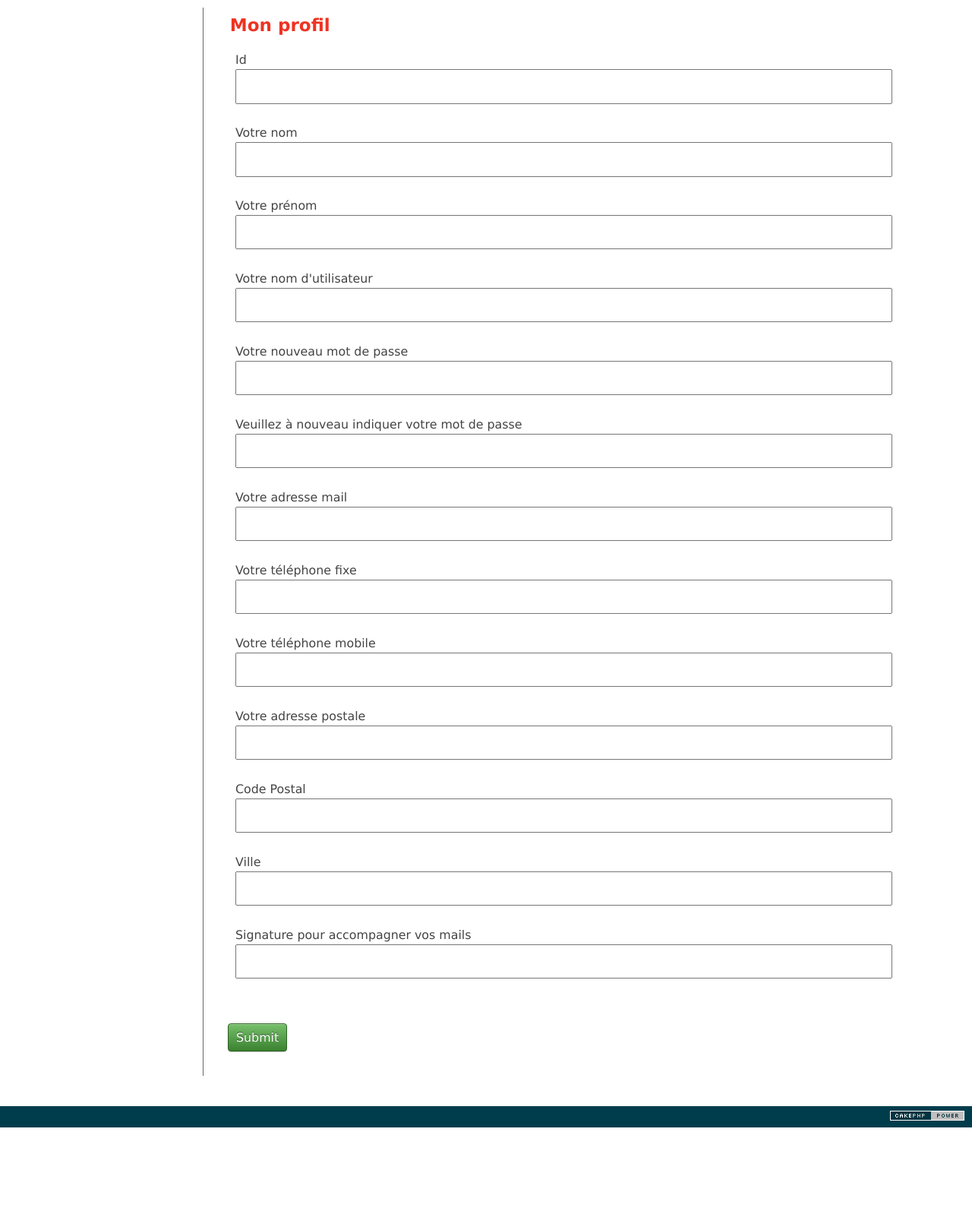
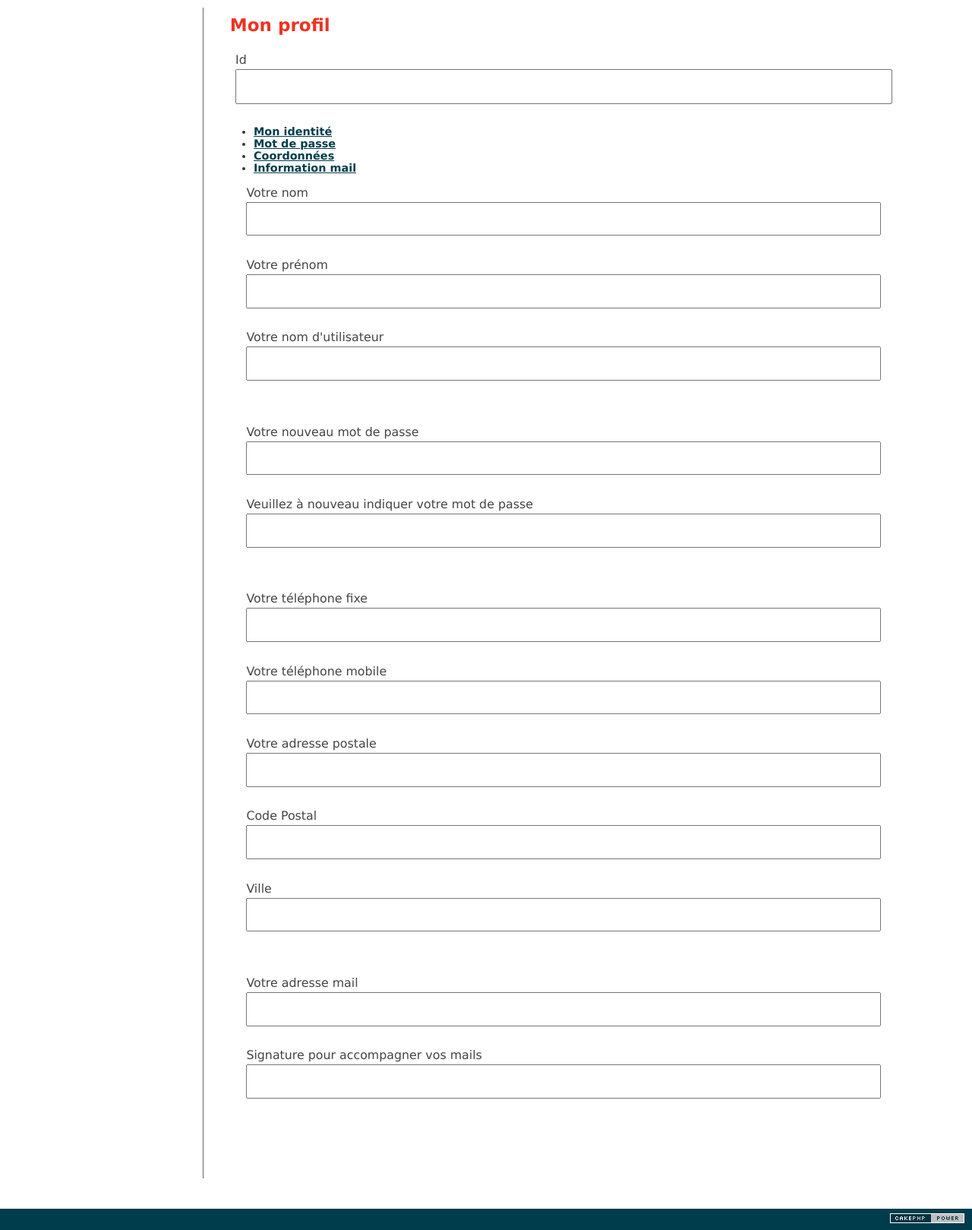
Before and after one commit to leknoppix/bondecommande, a CakePHP app: the page made by app/View/Users/profile.ctp in a window 1280 px wide. Shown: the part 47-1666 px from the top of the page at 76% size. Before the commit the page ends 1531 px from the top, so only its background shows below. Run offline with PHP 8.4 and a stand-in for CakePHP, Linux system fonts and the light colour scheme; the template is opened without the code that fills it, so the values that code supplies are empty; form fields are guessed from the names that the template uses; some libraries are stand-ins or nearby versions.

Commit message:
Mise en place de la structure de la sémantique dans les formulaires

```diff
--- a/app/View/Users/profile.ctp
+++ b/app/View/Users/profile.ctp
@@ -2,21 +2,46 @@
 <?php echo $this->Form->create('User'); ?>
 	<fieldset>
 		<legend><?php echo __('Mon profil'); ?></legend>
+
 	<?php
 		echo $this->Form->input('id');
+	?>
+	<div class="tabs">
+		<ul>
+			<li><a href="#identite">Mon identité</a></li>
+			<li><a href="#password">Mot de passe</a></li>
+			<li><a href="#adressage">Coordonnées</a></li>
+			<li><a href="#mail">Information mail</a></li>
+		</ul>
+		<div class="identite">
+	<?php
 		echo $this->Form->input('nom',array('label'=>'Votre nom'));
 		echo $this->Form->input('prenom',array('label'=>'Votre prénom'));
 		echo $this->Form->input('username',array('label'=>'Votre nom d\'utilisateur'));
+	?>
+		</div>
+		<div class="password">
+	<?php
 		echo $this->Form->input('password',array('label'=>'Votre nouveau mot de passe'));
 		echo $this->Form->input('password2',array('label'=>'Veuillez à nouveau indiquer votre mot de passe'));
-		echo $this->Form->input('mail',array('label'=>'Votre adresse mail'));
+	?>
+		</div>
+		<div class="adressage">
+	<?php
 		echo $this->Form->input('telephone_fixe',array('label'=>'Votre téléphone fixe'));
 		echo $this->Form->input('telephone_mobile',array('label'=>'Votre téléphone mobile'));
 		echo $this->Form->input('adresse_postale',array('label'=>'Votre adresse postale'));
 		echo $this->Form->input('code_postal',array('label'=>'Code Postal'));
 		echo $this->Form->input('ville',array('label'=>'Ville'));
+	?>
+		</div>
+		<div class="mail">
+	<?php
+		echo $this->Form->input('mail',array('label'=>'Votre adresse mail'));
 		echo $this->Form->input('signature',array('label'=>'Signature pour accompagner vos mails'));
 	?>
+		</div>
+	</div>
 	</fieldset>
-<?php echo $this->Form->end(__('Submit'),array('label'=>'Modifier votre profil')); ?>
+<?php echo $this->Form->end(array('label'=>'Modifier votre profil')); ?>
 </div>
```
